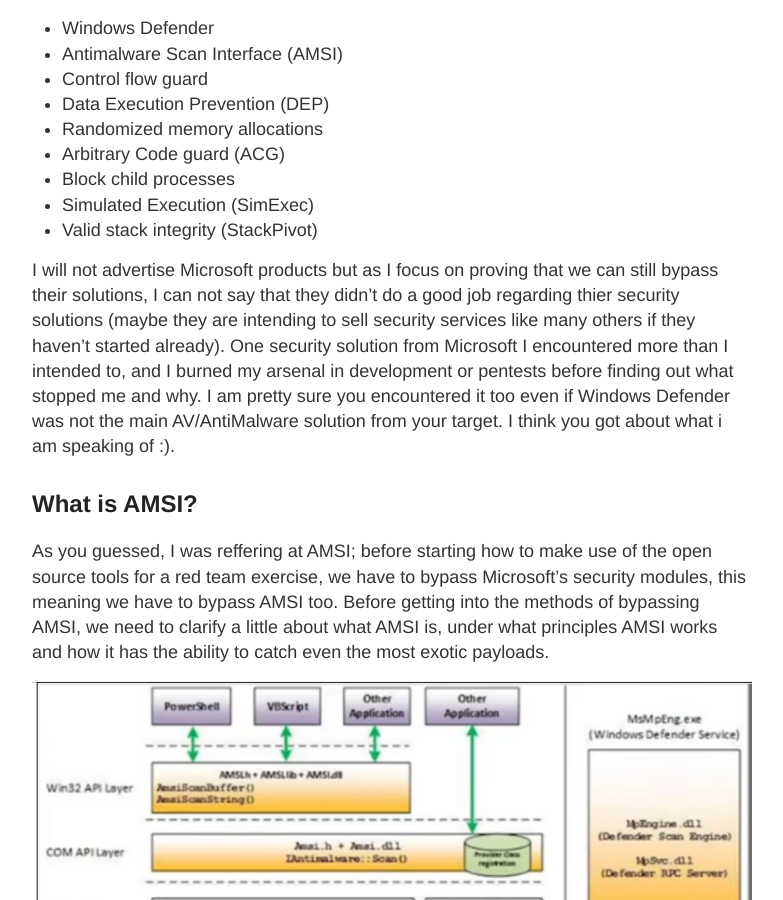
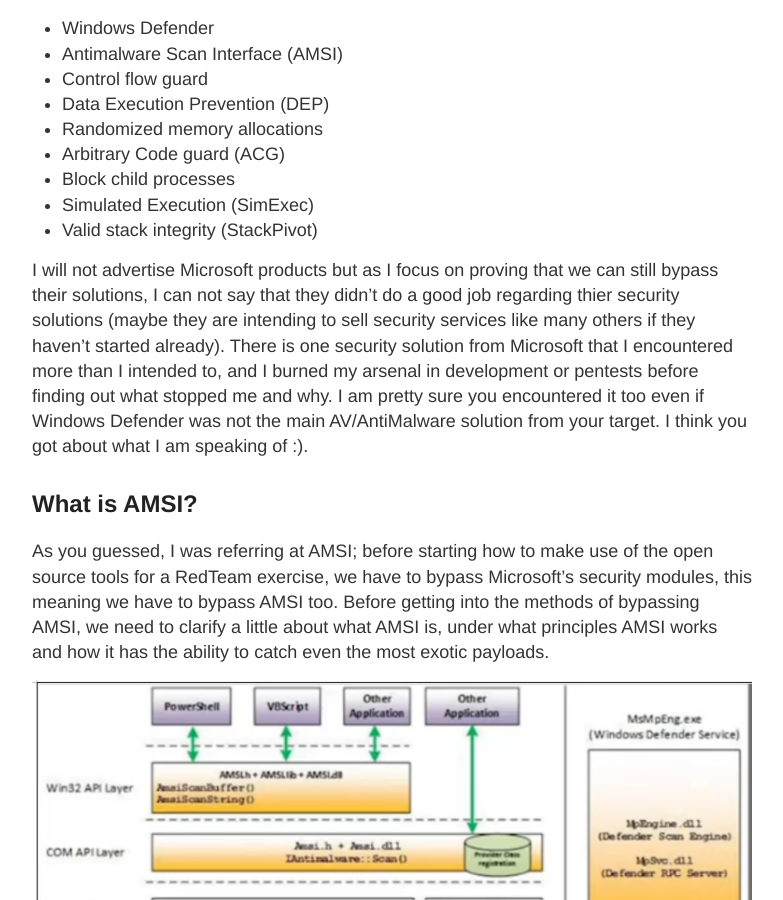
Before and after one commit to whmacmac/test, a Jekyll site: the page built from _posts/2020-04-11-RedTeam-Exercises-with-OpenSource-Tools-Part-1.md, in a window 1280 px wide and 900 px high, scrolled down 937 px. Shown: the whole window, without its empty margins (248-1031 px from the left). Built offline with Jekyll 4.4.1, drawn with Linux system fonts in a browser that asks for light colours.

Commit message:
Update 2020-04-11-RedTeam-Exercises-with-OpenSource-Tools-Part-1.md

```diff
--- a/_posts/2020-04-11-RedTeam-Exercises-with-OpenSource-Tools-Part-1.md
+++ b/_posts/2020-04-11-RedTeam-Exercises-with-OpenSource-Tools-Part-1.md
@@ -35,11 +35,11 @@ We can see a number of measures implemented in Microsoft's operating system that
   <li>Simulated Execution (SimExec)</li>
   <li>Valid stack integrity (StackPivot)</li>
 </ul>
-I will not advertise Microsoft products but as I focus on proving that we can still bypass their solutions, I can not say that they didn't do a good job regarding thier security solutions (maybe they are intending to sell security services like many others if they haven't started already). One security solution from Microsoft I encountered more than I intended to, and I burned my arsenal in development or pentests before finding out what stopped me and why. I am pretty sure you encountered it too even if Windows Defender was not the main AV/AntiMalware solution from your target. I think you got about what i am speaking of :).
+I will not advertise Microsoft products but as I focus on proving that we can still bypass their solutions, I can not say that they didn't do a good job regarding thier security solutions (maybe they are intending to sell security services like many others if they haven't started already). There is one security solution from Microsoft that I encountered more than I intended to, and I burned my arsenal in development or pentests before finding out what stopped me and why. I am pretty sure you encountered it too even if Windows Defender was not the main AV/AntiMalware solution from your target. I think you got about what I am speaking of :).
 
 
 ## What is AMSI? {#whatisamsi}
-As you guessed, I was reffering at AMSI; before starting how to make use of the open source tools for a red team exercise, we have to bypass Microsoft's security modules, this meaning we have to bypass AMSI too.
+As you guessed, I was referring at AMSI; before starting how to make use of the open source tools for a RedTeam exercise, we have to bypass Microsoft's security modules, this meaning we have to bypass AMSI too.
 Before getting into the methods of bypassing AMSI, we need to clarify a little about what AMSI is, under what principles AMSI works and how it has the ability to catch even the most exotic payloads.
 
 <div>
```
